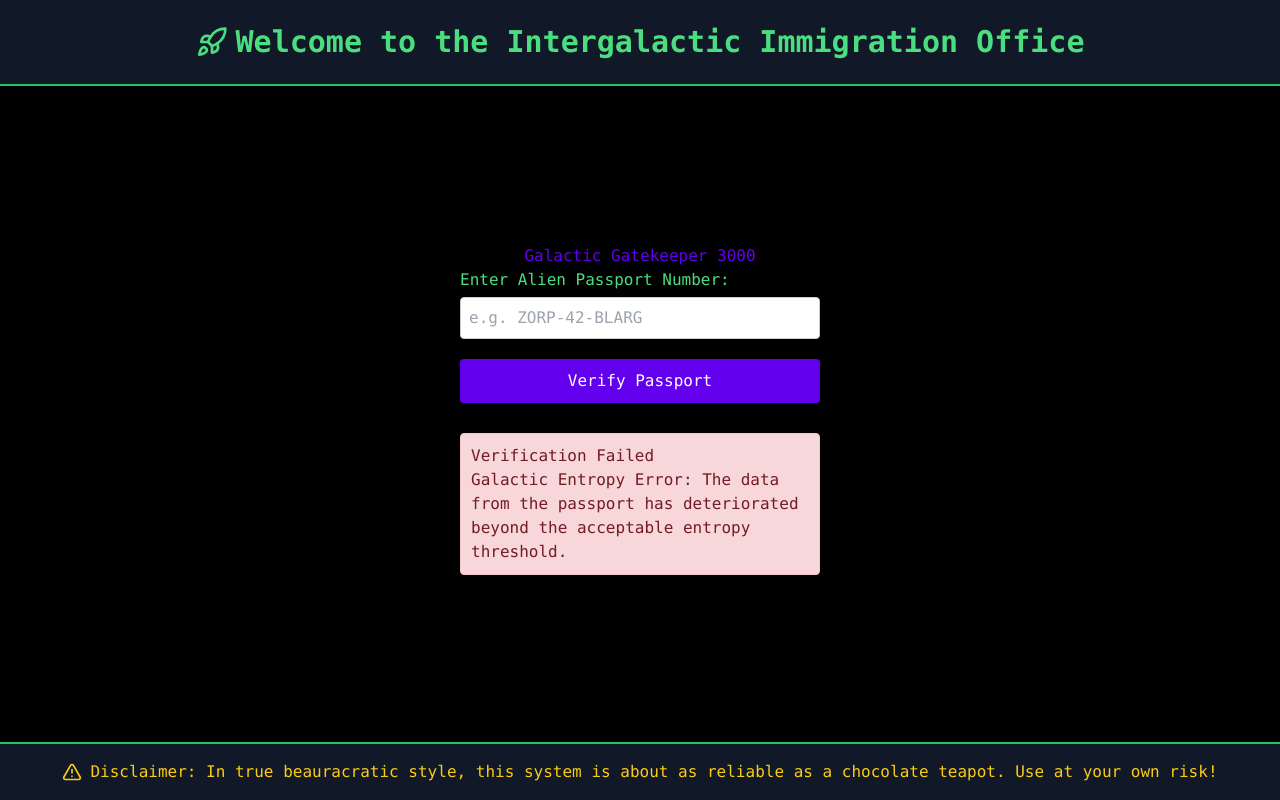
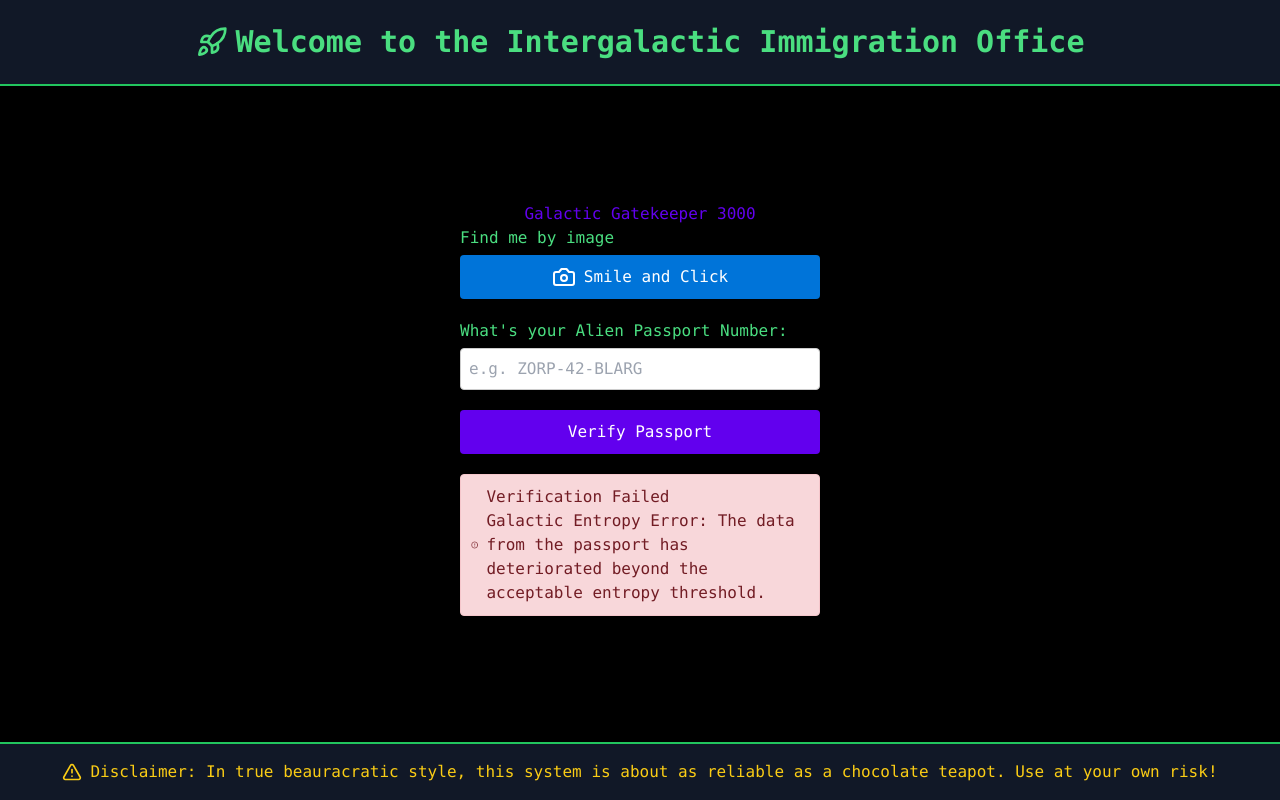
Before and after one commit to liliautomation/galactic-gatekeeper-3000, a React (Create React App) app in the folder galactic-gatekeeper-3000/: page / in a window 1280 px wide. Both pictures are taken after a click on the button "Verify Passport". Built offline with nearby package versions, Linux system fonts and the light colour scheme.

Commit message:
Added camera to capture image

```diff
--- a/galactic-gatekeeper-3000/src/alien-passport-verifier.js
+++ b/galactic-gatekeeper-3000/src/alien-passport-verifier.js
@@ -1,17 +1,21 @@
 import React, { useEffect, useState } from "react";
-import Alert from "./simple-alert-component"; // Make sure to create this file in the same directory
+import Alert from "./simple-alert-component";
+import { Camera, CheckCircle, AlertCircle, RefreshCw } from 'lucide-react';
 
 const GalacticGatekeeper3000 = () => {
   const [passportNumber, setPassportNumber] = useState("");
   const [verificationResult, setVerificationResult] = useState(null);
   const [data, setData] = useState(null);
+  const [showCamera, setShowCamera] = useState(false);
+  const [currentImage, setCurrentImage] = useState(null);
+  const [capturedImage, setCapturedImage] = useState(null);
 
-  // Array of image URLs or paths
+  // Array of image paths
   const images = [
     "/images/alien_01.jpg",
     "/images/alien_02.jpg",
     "/images/alien_03.jpg",
-    // Add more image paths or URLs as needed
+    // Add more image paths as needed
   ];
 
   useEffect(() => {
@@ -38,11 +42,14 @@ const GalacticGatekeeper3000 = () => {
     setVerificationResult({ isValid, reason });
   };
 
-  // Function to get a random image
-  const getRandomImage = () => {
-    if (images.length === 0) return null;
-    const randomIndex = Math.floor(Math.random() * images.length);
-    return images[randomIndex];
+  const openCamera = () => {
+    setShowCamera(true);
+    setCurrentImage("/images/alien_capture.png");
+  };
+
+  const capturePhoto = () => {
+    setCapturedImage(currentImage);
+    setShowCamera(false);
   };
 
   return (
@@ -52,7 +59,72 @@ const GalacticGatekeeper3000 = () => {
       </h1>
       <div style={{ marginBottom: "20px" }}>
         <label style={{ display: "block", marginBottom: "5px" }}>
-          Enter Alien Passport Number:
+          Find me by image
+        </label>
+        {showCamera ? (
+          <div style={{ position: "relative", marginBottom: "10px" }}>
+            <img
+              src={currentImage}
+              alt="Alien"
+              style={{ width: "100%", borderRadius: "4px" }}
+            />
+            <div style={{
+              position: "absolute",
+              top: "50%",
+              left: "50%",
+              transform: "translate(-50%, -50%)",
+              width: "80px",
+              height: "80px",
+              border: "4px solid white",
+              borderRadius: "50%"
+            }}></div>
+            <button
+              onClick={capturePhoto}
+              style={{
+                position: "absolute",
+                bottom: "10px",
+                left: "50%",
+                transform: "translateX(-50%)",
+                backgroundColor: "#ff4136",
+                color: "white",
+                padding: "8px 16px",
+                border: "none",
+                borderRadius: "20px",
+                cursor: "pointer"
+              }}
+            >
+              Capture
+            </button>
+          </div>
+        ) : (
+          <button
+            onClick={openCamera}
+            style={{
+              width: "100%",
+              padding: "10px",
+              backgroundColor: "#0074D9",
+              color: "white",
+              border: "none",
+              borderRadius: "4px",
+              cursor: "pointer",
+              display: "flex",
+              alignItems: "center",
+              justifyContent: "center"
+            }}
+          >
+            <Camera style={{ marginRight: "8px" }} />
+            Smile and Click
+          </button>
+        )}
+      </div>
+      {capturedImage && (
+        <div style={{ marginBottom: "20px" }}>
+          <img src={capturedImage} alt="Captured alien" style={{ width: "100%", borderRadius: "4px" }} />
+        </div>
+      )}
+      <div style={{ marginBottom: "20px" }}>
+        <label style={{ display: "block", marginBottom: "5px" }}>
+          What's your Alien Passport Number:
         </label>
         <input
           type="text"
@@ -82,24 +154,24 @@ const GalacticGatekeeper3000 = () => {
         Verify Passport
       </button>
       {verificationResult && (
-        <div style={{ display: "flex", alignItems: "center", marginTop: "20px" }}>
-          {verificationResult.isValid && (
-            <img
-              src={getRandomImage()} // Use the random image URL or path
-              alt="Verified"
-              style={{ width: "100px", height: "auto", borderRadius: "8px", marginRight: "20px" }}
-            />
+        <div style={{ marginTop: "20px" }}>
+          <Alert type={verificationResult.isValid ? "success" : "error"}>
+            <div style={{ display: "flex", alignItems: "center" }}>
+              {verificationResult.isValid ? (
+                <CheckCircle style={{ marginRight: "8px" }} />
+              ) : (
+                <AlertCircle style={{ marginRight: "8px" }} />
               )}
               <div>
-            <Alert type={verificationResult.isValid ? "success" : "error"}>
                 <h4>
                   {verificationResult.isValid
                     ? "Passport Verified"
                     : "Verification Failed"}
                 </h4>
                 <p>{verificationResult.reason}</p>
+              </div>
+            </div>
           </Alert>
-          </div>
         </div>
       )}
     </div>
```
Also changed, not shown: galactic-gatekeeper-3000/public/images/alien_capture.png (added). Lines whose indentation alone changed are shown as unchanged.
